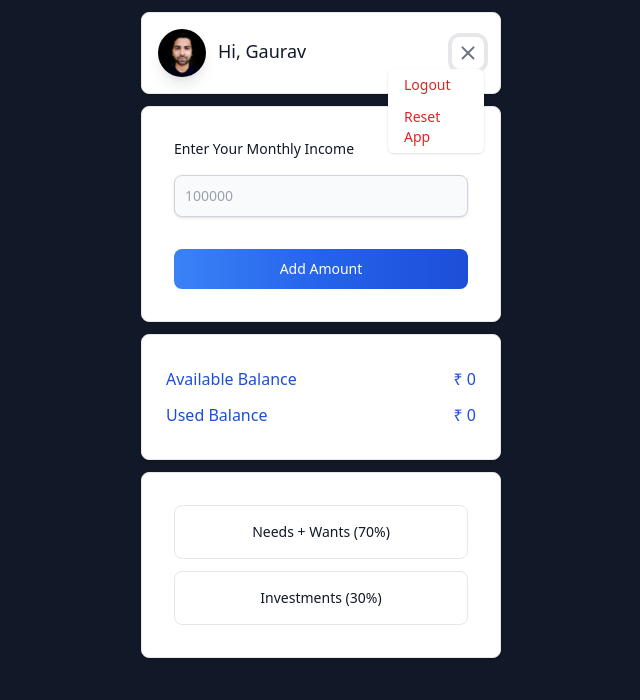
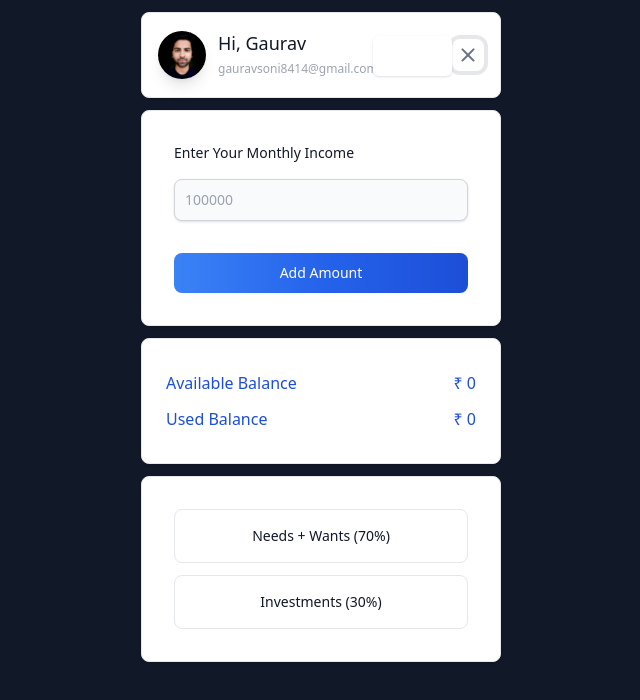
Before and after one commit to gauravsoni97/financefixer, a React (Create React App) app: page / in a window 1280 px wide. Both pictures are taken after a click on the button 786 px from the left and 53 px from the top of the page. Shown: the top 700 px of the page, without its empty margins (319-959 px from the left). Built offline with nearby package versions, Linux system fonts and the light colour scheme.

Commit message:
ui enhancement done

```diff
--- a/src/Screens/Main/MainPage/HeroProfile.jsx
+++ b/src/Screens/Main/MainPage/HeroProfile.jsx
@@ -7,10 +7,6 @@ const HeroProfile = ({}) => {
   const [dropdownOpen, setDropdownOpen] = useState(false);
   const [toggleIcon, setToggleIcon] = useState(false);
 
-  const handleResetApp = () => {
-    localStorage.clear();
-    window.location.reload();
-  };
   const handleLogoutButton = () => {
     localStorage.removeItem("userEmail");
   };
@@ -22,15 +18,21 @@ const HeroProfile = ({}) => {
 
   return (
     <div className="w-full max-w-sm bg-white border border-gray-200 rounded-lg shadow dark:bg-gray-800 dark:border-gray-700 flex items-center space-between p-4 mb-3">
-      <div className="flex  items-center w-[80%]">
+      <div className="flex  items-center w-[80%] ">
         <img
           className="w-12 h-12 mr-3 rounded-full shadow-lg"
           src={myImg}
           alt="Profile Image"
         />
-        <h1 className="mb-1 text-lg font-medium text-gray-900 dark:text-white">
-          Hi, Gaurav
-        </h1>
+        <div className="mb-1 text-lg font-medium text-gray-900 dark:text-white w-[80%]  overflow-hidden truncate">
+          <h1 className="mb-1 text-lg font-medium text-gray-900 dark:text-white w-[80%]  overflow-hidden truncate">
+            Hi, Gaurav
+          </h1>
+
+          <p className="text-xs font-extralight	w-[80%]  overflow-hidden truncate text-gray-400 ">
+            gauravsoni8414@gmail.com
+          </p>
+        </div>
       </div>
       <div className=" w-[20%] relative flex justify-end ">
         <button
@@ -45,23 +47,15 @@ const HeroProfile = ({}) => {
         {dropdownOpen ? (
           <div
             id="dropdown"
-            className="z-10 absolute top-8 text-base list-none bg-white  rounded-md shadow w-24 dark:bg-gray-700"
+            className="z-10 absolute right-8 top-[-.2rem] text-base list-none bg-white  rounded-md shadow dark:bg-gray-700 text-center p-2 px-4 "
           >
             <ul aria-labelledby="dropdownButton">
               <li>
                 <span
                   onClick={handleLogoutButton}
-                  className="block px-4 py-1.5 text-sm text-red-600 hover:bg-gray-100 dark:hover:bg-gray-600 dark:text-gray-200 dark:hover:text-white rounded-lg cursor-pointer "
+                  className="text-sm dark:text-gray-200 dark:hover:text-white rounded-lg cursor-pointer"
                 >
                   Logout
-                </span>
-              </li>
-              <li>
-                <span
-                  onClick={handleResetApp}
-                  className="block px-4 py-1.5 text-sm text-red-600 hover:bg-gray-100 dark:hover:bg-gray-600 dark:text-gray-200 dark:hover:text-white rounded-lg cursor-pointer"
-                >
-                  Reset App
                 </span>
               </li>
             </ul>
```
